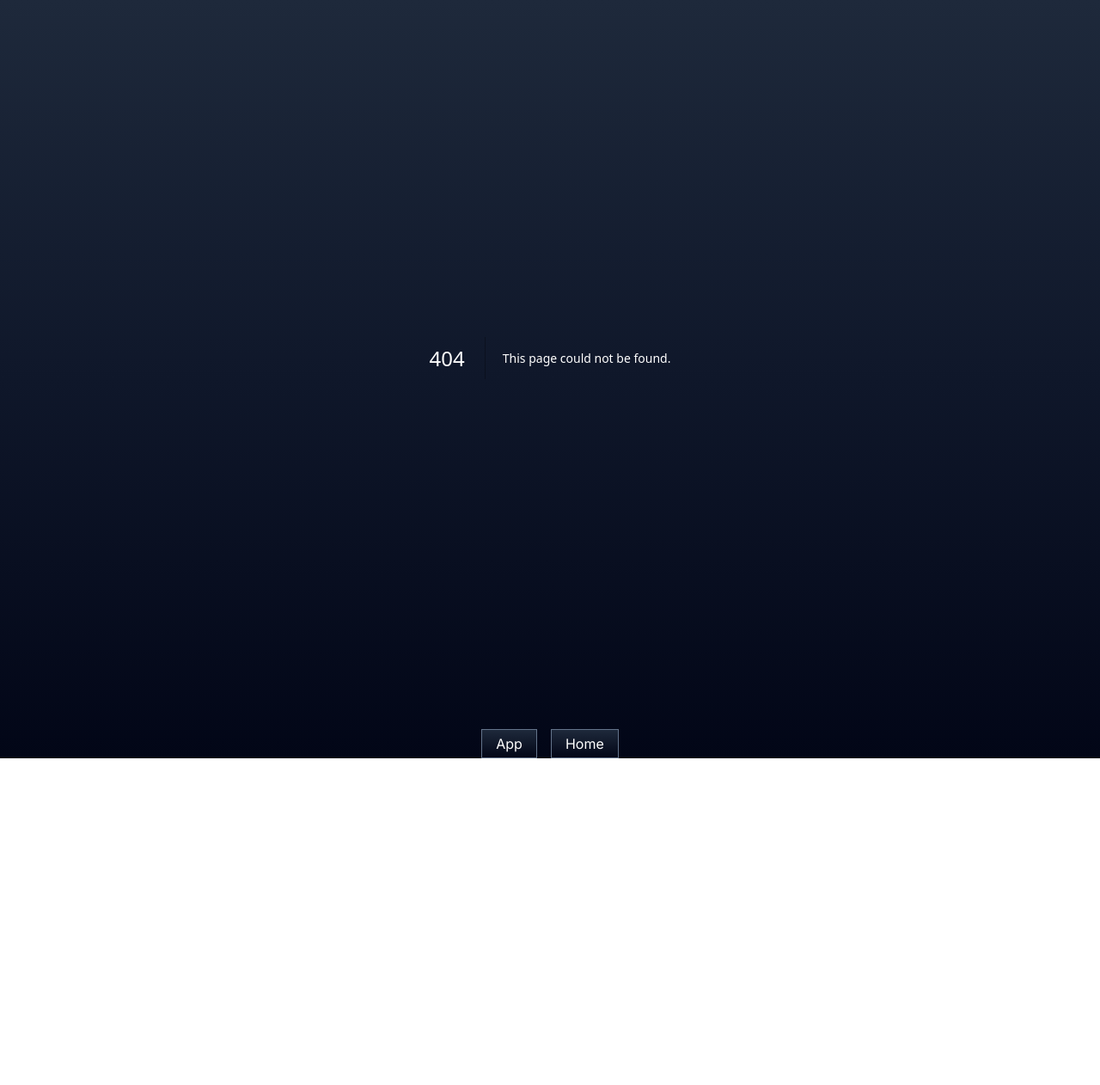
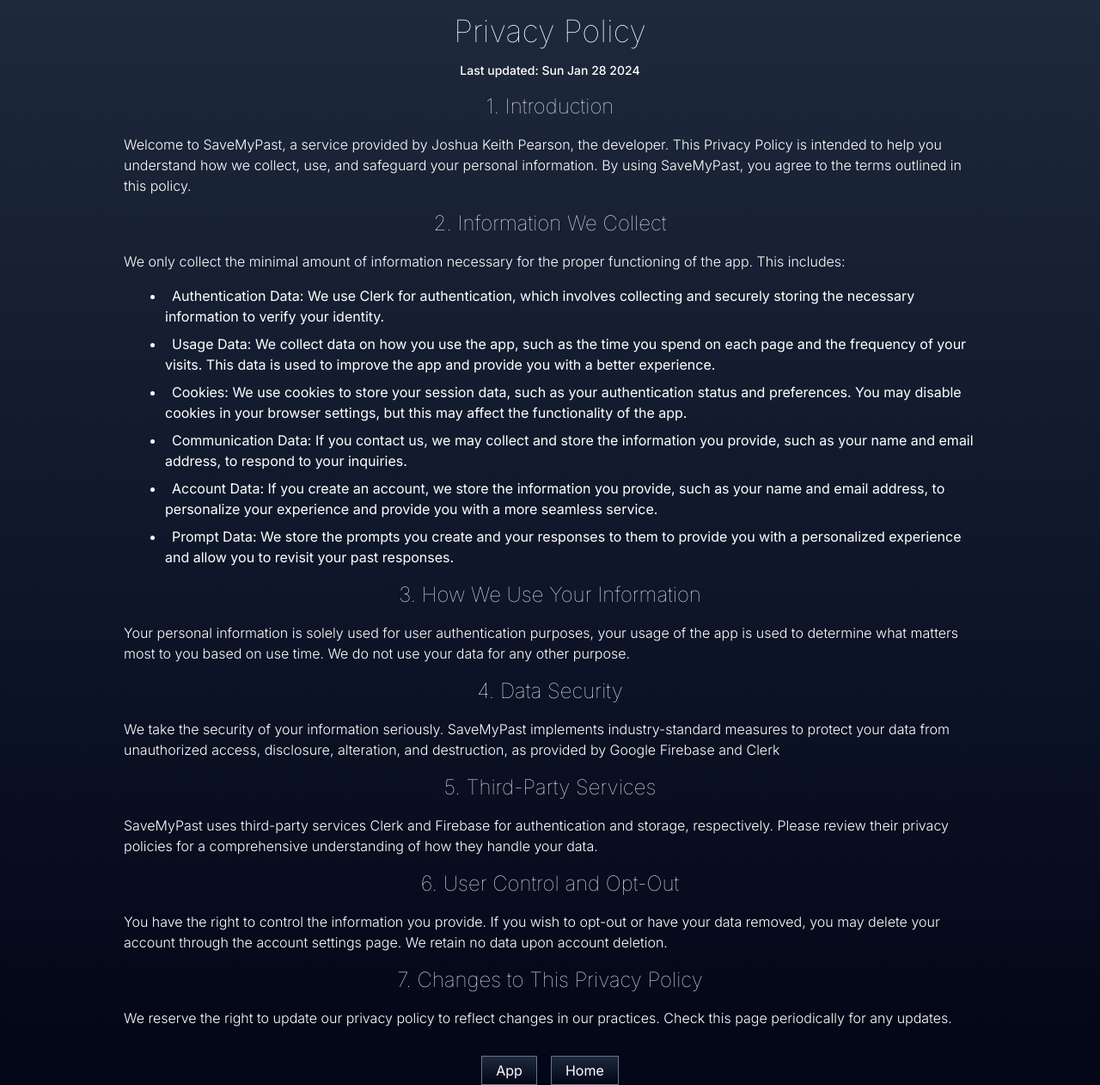
Before and after one commit to Wurby/SaveMyPast, a Next.js app: page /privacy in a window 1280 px wide. Before the commit this address had no page. Shown: the whole page at 86% size. Before the commit the page ends 882 px from the top, so only its background shows below. Built offline with nearby package versions, Linux system fonts and the light colour scheme.

Commit message:
added placeholders and privacy

```diff
--- a/src/app/app/page.tsx
+++ b/src/app/app/page.tsx
@@ -4,6 +4,8 @@
 import { getAuth, signInWithCustomToken } from "firebase/auth";
 import { useEffect } from "react";
 import { firebaseConfig } from "@/lib/firebase";
+import { Button } from "@/components/Button";
+import { HorizontalDivider, VerticalDivider } from "@/components/Divider";
 
 // Initialize Firebase app with config
 initializeApp(firebaseConfig);
@@ -28,8 +30,33 @@
   }, [getToken]);
 
   return (
-    <>
-      <div>app</div>
-    </>
+    <section className="flex flex-col gap-4">
+      <section className="flex w-full flex-col gap-4 p-4">
+        <h3 className="relative">
+          This is an example prompt, I want to make it long enough to be
+          correctly portrayed, but not so long there&#39;s never a prompt like
+          this.
+          <div className="absolute left-[8%] top-0 -z-10 h-full w-5/6 bg-gradient-to-r from-slate-800 via-sky-800 to-slate-800 blur-2xl"></div>
+        </h3>
+        <div className="flex gap-2">
+          <Button>New</Button>
+          <Button>Edit</Button>
+        </div>
+        <HorizontalDivider className="self-center" />
+      </section>
+      <form className="relative flex flex-wrap justify-center gap-4 pt-3">
+        <label
+          htmlFor="promptResponse"
+          className="absolute left-4 top-0  bg-gradient-to-b from-slate-800/5 via-slate-800/90 to-slate-800 pl-2 pr-1"
+        >
+          Tell your story...
+        </label>
+        <textarea
+          id="promptResponse"
+          name="promptResponse"
+          className="h-48 w-full resize-none border border-slate-500 bg-gradient-to-b from-slate-800 to-slate-900 p-2 outline-none"
+        />
+      </form>
+    </section>
   );
 }
--- a/src/app/layout.tsx
+++ b/src/app/layout.tsx
@@ -3,7 +3,7 @@
 import "./globals.css";
 import { ClerkProvider, UserButton } from "@clerk/nextjs";
 import Link from "next/link";
-import Button from "@/components/Button";
+import { ButtonLink } from "@/components/Button";
 
 const inter = Inter({ subsets: ["latin"] });
 
@@ -28,11 +28,11 @@
           </main>
           <footer className="align-center flex w-full justify-center">
             <nav className="flex items-center justify-center gap-4 px-4">
-              <Button href="/app">App</Button>
+              <ButtonLink href="/app">App</ButtonLink>
               <>
                 <UserButton afterSignOutUrl="/" />
               </>
-              <Button href="/">Home</Button>
+              <ButtonLink href="/">Home</ButtonLink>
             </nav>
           </footer>
         </body>
--- /dev/null
+++ b/src/app/privacy/page.tsx
@@ -0,0 +1,90 @@
+"use client";
+import React from "react";
+
+const PrivacyPage: React.FC = () => {
+  const lastModified = new Date(document.lastModified);
+  return (
+    <div className="flex flex-col gap-4">
+      <h1>Privacy Policy</h1>
+      <h5>Last updated: {lastModified.toDateString()}</h5>
+      <h2>1. Introduction</h2>
+      <p>
+        Welcome to SaveMyPast, a service provided by Joshua Keith Pearson, the
+        developer. This Privacy Policy is intended to help you understand how we
+        collect, use, and safeguard your personal information. By using
+        SaveMyPast, you agree to the terms outlined in this policy.
+      </p>
+      <h2>2. Information We Collect</h2>
+      <p>
+        We only collect the minimal amount of information necessary for the
+        proper functioning of the app. This includes:
+      </p>
+      <ul className="flex list-disc flex-col gap-2 pl-12 indent-2">
+        <li>
+          Authentication Data: We use Clerk for authentication, which involves
+          collecting and securely storing the necessary information to verify
+          your identity.
+        </li>
+        <li>
+          Usage Data: We collect data on how you use the app, such as the time
+          you spend on each page and the frequency of your visits. This data is
+          used to improve the app and provide you with a better experience.
+        </li>
+        <li>
+          Cookies: We use cookies to store your session data, such as your
+          authentication status and preferences. You may disable cookies in your
+          browser settings, but this may affect the functionality of the app.
+        </li>
+        <li>
+          Communication Data: If you contact us, we may collect and store the
+          information you provide, such as your name and email address, to
+          respond to your inquiries.
+        </li>
+        <li>
+          Account Data: If you create an account, we store the information you
+          provide, such as your name and email address, to personalize your
+          experience and provide you with a more seamless service.
+        </li>
+        <li>
+          Prompt Data: We store the prompts you create and your responses to
+          them to provide you with a personalized experience and allow you to
+          revisit your past responses.
+        </li>
+      </ul>
+
+      <h2>3. How We Use Your Information</h2>
+      <p>
+        Your personal information is solely used for user authentication
+        purposes, your usage of the app is used to determine what matters most
+        to you based on use time. We do not use your data for any other purpose.
+      </p>
+      <h2>4. Data Security</h2>
+      <p>
+        We take the security of your information seriously. SaveMyPast
+        implements industry-standard measures to protect your data from
+        unauthorized access, disclosure, alteration, and destruction, as
+        provided by Google Firebase and Clerk
+      </p>
+      <h2>5. Third-Party Services</h2>
+      <p>
+        SaveMyPast uses third-party services Clerk and Firebase for
+        authentication and storage, respectively. Please review their privacy
+        policies for a comprehensive understanding of how they handle your data.
+      </p>
+      <h2>6. User Control and Opt-Out</h2>
+      <p>
+        You have the right to control the information you provide. If you wish
+        to opt-out or have your data removed, you may delete your account
+        through the account settings page. We retain no data upon account
+        deletion.
+      </p>
+      <h2>7. Changes to This Privacy Policy</h2>
+      <p>
+        We reserve the right to update our privacy policy to reflect changes in
+        our practices. Check this page periodically for any updates.
+      </p>
+    </div>
+  );
+};
+
+export default PrivacyPage;
--- a/src/components/Button.tsx
+++ b/src/components/Button.tsx
@@ -1,6 +1,6 @@
 import Link from "next/link";
 
-const Button = ({
+export const ButtonLink = ({
   children,
   href,
   ...props
@@ -18,4 +18,19 @@
   );
 };
 
-export default Button;
+export const Button = ({
+  children,
+  ...props
+}: {
+  children: React.ReactNode;
+  onClick?: () => void;
+}) => {
+  return (
+    <button
+      className="border border-slate-500 bg-gradient-to-b from-slate-800 to-slate-950 px-4 py-1 hover:bg-gradient-to-b hover:from-slate-800 hover:to-slate-900"
+      {...props}
+    >
+      <p>{children}</p>
+    </button>
+  );
+};
--- a/src/components/Divider.tsx
+++ b/src/components/Divider.tsx
@@ -1,11 +1,15 @@
-export const HorizontalDivider = () => {
+export const HorizontalDivider = ({ className = "" }) => {
   return (
-    <div className="h-0.5 w-4/6 justify-self-center bg-gradient-to-r from-slate-500/5 via-slate-400 to-slate-500/5 blur-[1px]"></div>
+    <div
+      className={`h-0.5 w-5/6 justify-self-center bg-gradient-to-r from-slate-500/5 via-slate-400 to-slate-500/5 blur-[1px] ${className}`}
+    ></div>
   );
 };
 
-export const VerticalDivider = () => {
+export const VerticalDivider = ({ className = "" }) => {
   return (
-    <div className="h-0.5 w-4/6 self-center bg-gradient-to-b from-slate-500/5 via-slate-400 to-slate-500/5 blur-[1px]"></div>
+    <div
+      className={`h-5/6 w-0.5 self-center bg-gradient-to-b from-slate-500/5 via-slate-400 to-slate-500/5 blur-[1px] ${className}`}
+    ></div>
   );
 };
```
